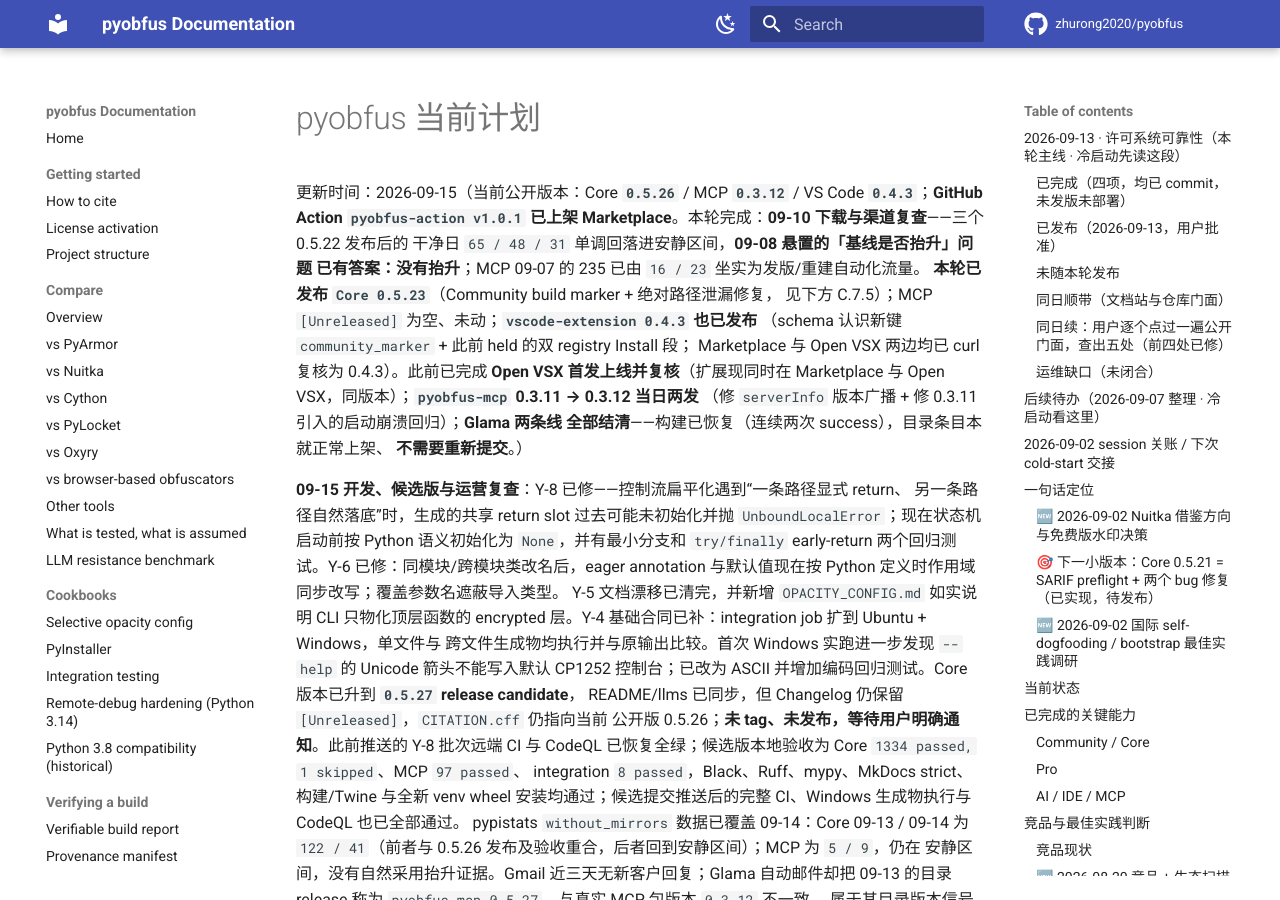
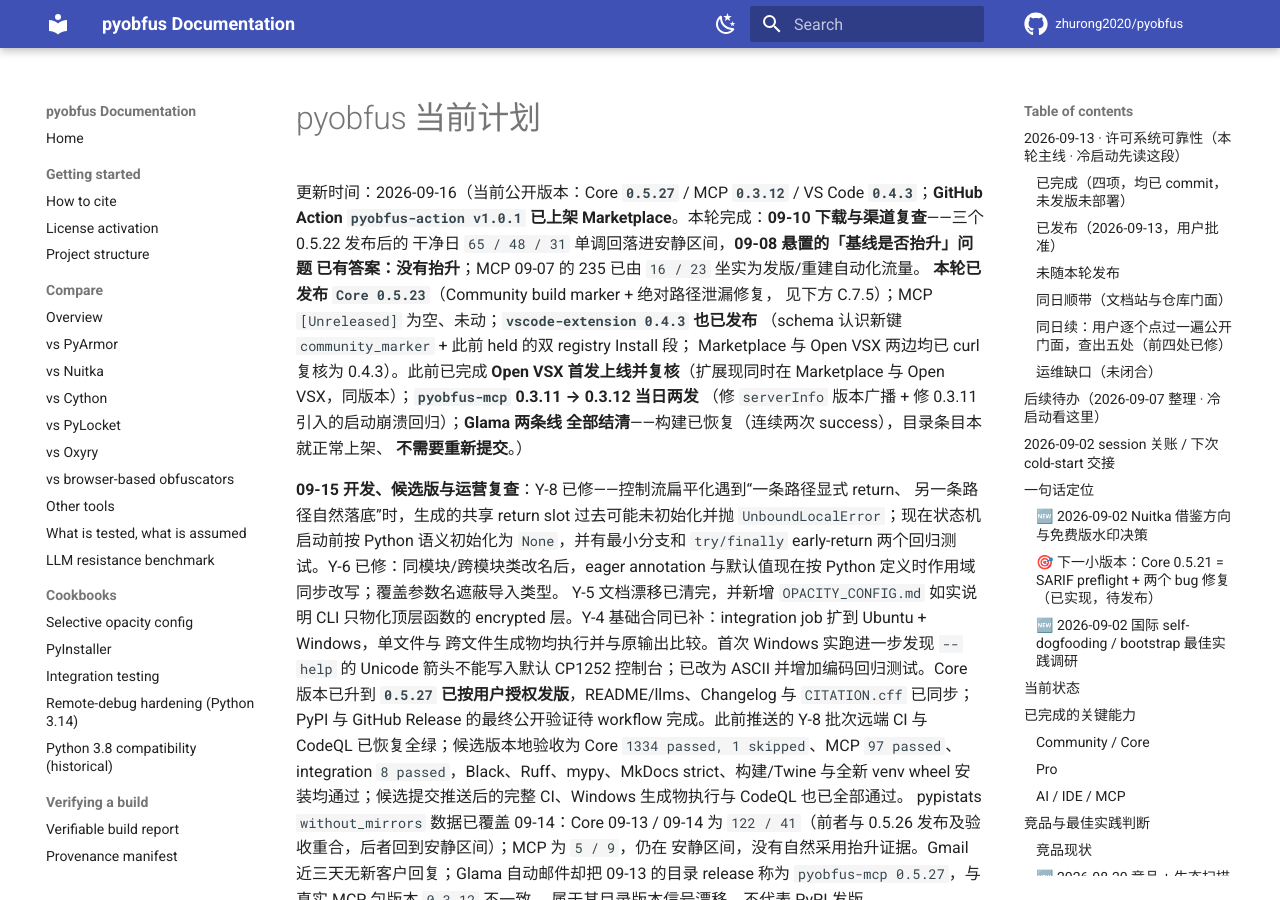
Before and after one commit to zhurong2020/pyobfus, an MkDocs documentation site: the page built from docs/CURRENT_PLAN_ZH.md, in a window 1280 px wide and 900 px high. Built offline with MkDocs 1.6.1 and Material for MkDocs 9.7.7, drawn with Linux system fonts in a browser that asks for light colours; comment, search, counter and statistics services are not loaded.

```diff
--- a/docs/CURRENT_PLAN_ZH.md
+++ b/docs/CURRENT_PLAN_ZH.md
@@ -1,6 +1,6 @@
 # pyobfus 当前计划
 
-更新时间：2026-09-15（当前公开版本：Core **`0.5.26`** / MCP **`0.3.12`** /
+更新时间：2026-09-16（当前公开版本：Core **`0.5.27`** / MCP **`0.3.12`** /
 VS Code **`0.4.3`**；**GitHub Action `pyobfus-action v1.0.1` 已上架 Marketplace**。本轮完成：**09-10 下载与渠道复查**——三个 0.5.22 发布后的
 干净日 `65 / 48 / 31` 单调回落进安静区间，**09-08 悬置的「基线是否抬升」问题
 已有答案：没有抬升**；MCP 09-07 的 235 已由 `16 / 23` 坐实为发版/重建自动化流量。
@@ -23,9 +23,8 @@ Y-5 文档漂移已清完，并新增 `OPACITY_CONFIG.md` 如实说明 CLI 只
 encrypted 层。Y-4 基础合同已补：integration job 扩到 Ubuntu + Windows，单文件与
 跨文件生成物均执行并与原输出比较。首次 Windows 实跑进一步发现 `--help` 的 Unicode
 箭头不能写入默认 CP1252 控制台；已改为 ASCII 并增加编码回归测试。Core 版本已升到
-**`0.5.27` release candidate**，
-README/llms 已同步，但 Changelog 仍保留 `[Unreleased]`，`CITATION.cff` 仍指向当前
-公开版 0.5.26；**未 tag、未发布，等待用户明确通知**。此前推送的 Y-8 批次远端 CI 与
+**`0.5.27` 已按用户授权发版**，README/llms、Changelog 与 `CITATION.cff` 已同步；
+PyPI 与 GitHub Release 的最终公开验证待 workflow 完成。此前推送的 Y-8 批次远端 CI 与
 CodeQL 已恢复全绿；候选版本地验收为 Core `1334 passed, 1 skipped`、MCP `97 passed`、
 integration `8 passed`，Black、Ruff、mypy、MkDocs strict、构建/Twine 与全新 venv wheel
 安装均通过；候选提交推送后的完整 CI、Windows 生成物执行与 CodeQL 也已全部通过。
--- a/docs/llms.txt
+++ b/docs/llms.txt
@@ -31,7 +31,7 @@ uvx pyobfus-mcp
 
 ## Core commands
 
-- Next Core release candidate: `0.5.27` (not yet published) fixes cross-file
+- Current Core release: `0.5.27` fixes cross-file
   local-scope shadowing, eager annotation/default rewriting after class
   renaming, and control-flow fallthrough paths that previously read an
   uninitialized return slot. Windows CI now executes generated output.
--- a/llms.txt
+++ b/llms.txt
@@ -31,7 +31,7 @@ uvx pyobfus-mcp
 
 ## Core commands
 
-- Next Core release candidate: `0.5.27` (not yet published) fixes cross-file
+- Current Core release: `0.5.27` fixes cross-file
   local-scope shadowing, eager annotation/default rewriting after class
   renaming, and control-flow fallthrough paths that previously read an
   uninitialized return slot. Windows CI now executes generated output.
```
Also changed, not shown: CHANGELOG.md (+1 -1 lines), README.md (+3 -3 lines), docs/TODO.md (+1 -1 lines), llms-full.txt (+2 -2 lines), 1 other file.
